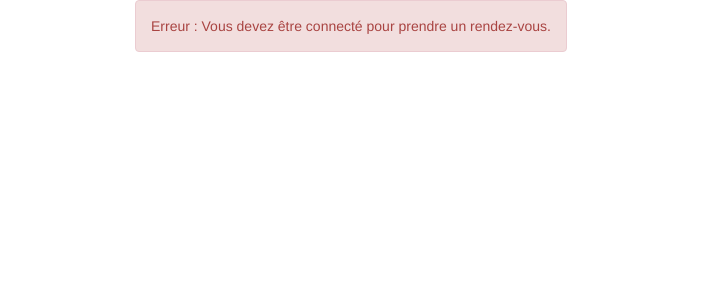
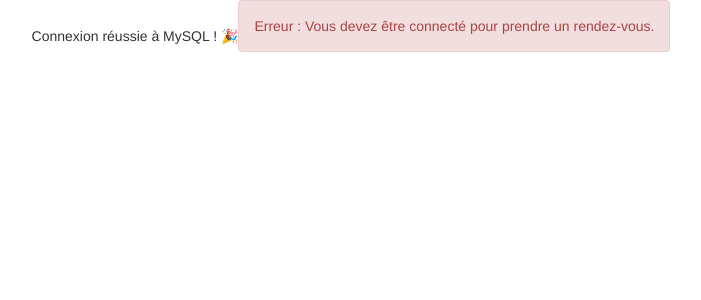
Before and after one commit to Bineta76/aurelie-projet, a PHP site: page /rdv.php in a window 1280 px wide. Shown: the top 300 px of the page, without its empty margins (289-990 px from the left). Run offline with PHP 8.4, Linux system fonts and the light colour scheme; some libraries are stand-ins or nearby versions.

Commit message:
Connexion

```diff
--- a/includes/db.php
+++ b/includes/db.php
@@ -1,14 +1,14 @@
 <?php
-$servername = "localhost";
-$username = "root";
-$password = "";
-$dbname = "bdd";
+$host = "localhost";  // Serveur MySQL (par défaut localhost sous XAMPP)
+$user = "root";       // Utilisateur MySQL par défaut sous XAMPP
+$pass = "";           // Aucun mot de passe par défaut sous XAMPP
+$db = "mysql";        // Base de données existante (ou mets la tienne)
 
-try {
-    $pdo = new PDO("mysql:host=$servername;dbname=$dbname;charset=utf8mb4", $username, $password, [
-        PDO::ATTR_ERRMODE => PDO::ERRMODE_EXCEPTION,
-        PDO::ATTR_DEFAULT_FETCH_MODE => PDO::FETCH_ASSOC,
-    ]);
-} catch (PDOException $e) {
-    die("Erreur de connexion à la base de données : " . $e->getMessage());
+// Connexion MySQLi
+$conn = new mysqli($host, $user, $pass, $db);
+
+// Vérification de la connexion
+if ($conn->connect_error) {
+    die("Connexion échouée : " . $conn->connect_error);
 }
+echo "Connexion réussie à MySQL ! 🎉";
--- a/test.php
+++ b/test.php
@@ -1,6 +1,8 @@
 
 
 <?php
+
+
 session_start();  // Démarre la session
 
 // Connexion à la base de données
--- a/testConnexion.php
+++ b/testConnexion.php
@@ -22,7 +22,7 @@
         }
 
         // Préparation de la requête pour récupérer l'utilisateur
-        $sql = "SELECT id_patient, nom mot_de_passe FROM patient WHERE nom = :nom";
+        $sql = "SELECT id_patient, nom, mot_de_passe FROM patient WHERE nom = :nom";
         $stmt = $conn->prepare($sql);
         $stmt->execute([':nom' => $nom]);
 
@@ -36,7 +36,7 @@
                 $_SESSION['nom'] = $user['nom'];
 
                 header("Location: lien.php");
-
+                exit(); // Terminate script after redirection
             } else {
                 echo "Mot de passe incorrect.";
             }
@@ -47,6 +47,4 @@
         echo "Erreur de connexion : " . $e->getMessage();
     }
 }
-
 ?>
- -->
```
